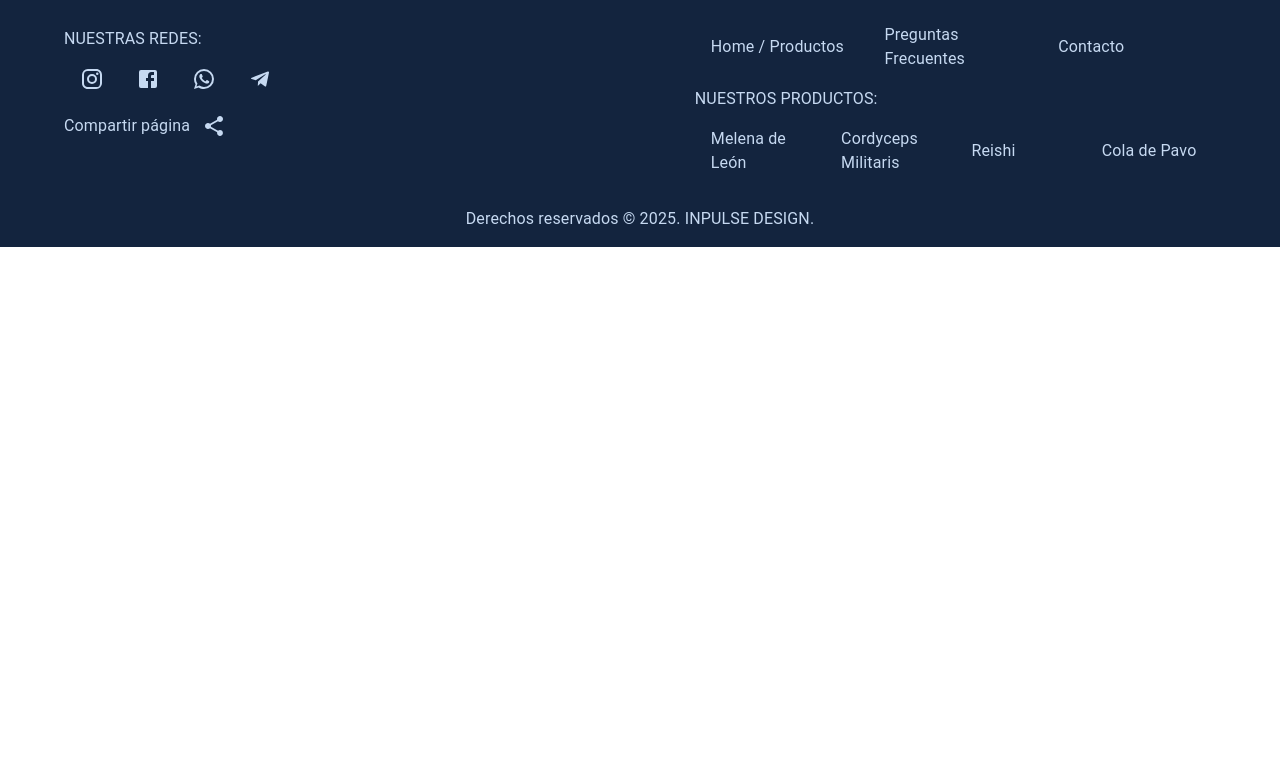
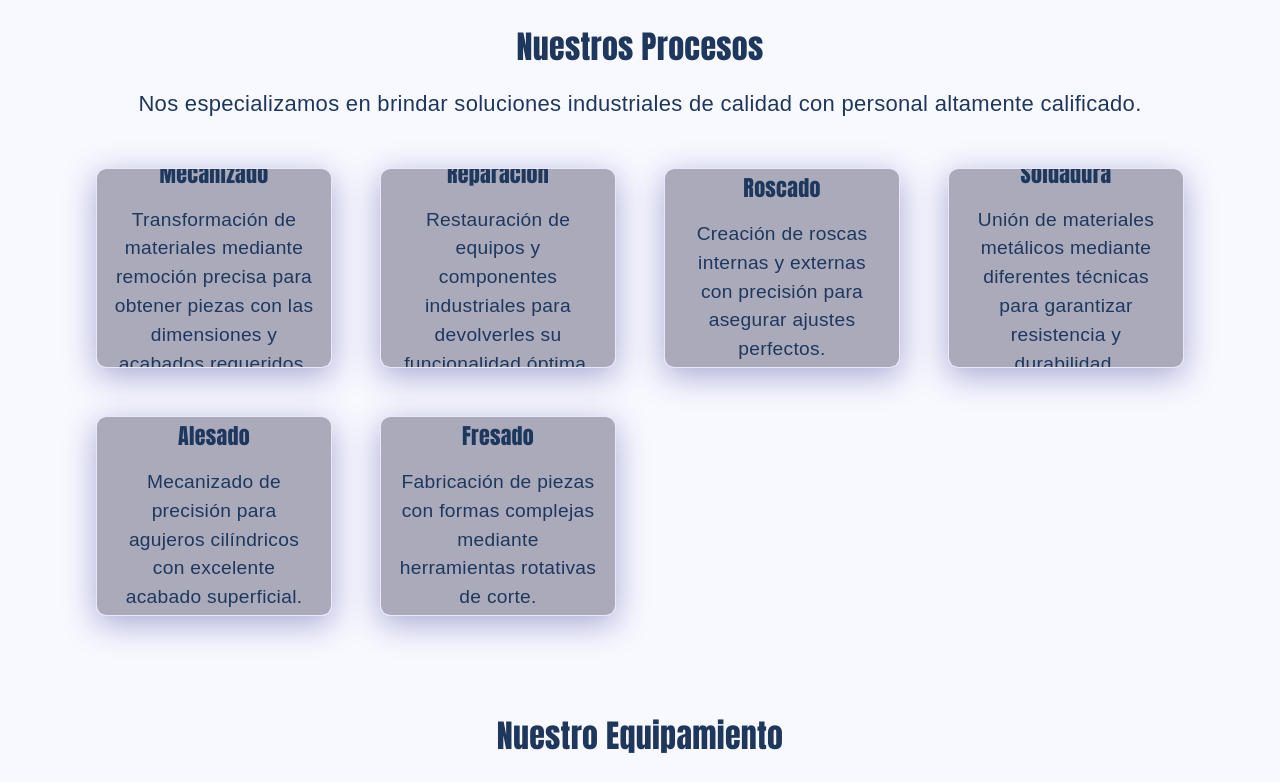
Before and after one commit to EmiLongo/talleres-montreal-react, a React (Vite) app: page / in a window 1280 px wide. Shown: the part 2688-3470 px from the top of the page. Before the commit the page ends 2935 px from the top, so only its background shows below. Built offline with nearby package versions, Linux system fonts and the light colour scheme.

Commit message:
md homePage - se agregan las secciones de procesos y equipos

```diff
--- a/src/modules/home/page/HomePage.tsx
+++ b/src/modules/home/page/HomePage.tsx
@@ -4,6 +4,8 @@ import { Hero } from "../components/Hero";
 import { Services } from "../components/Services";
 import { TrustUs } from "../components/TrustUs";
 import { Contact } from "../components/Contact";
+import { Procedures } from "../components/Procedures";
+import { Equipment } from "../components/Equipment";
 
 export const HomePage: React.FC = () => {
 
@@ -13,6 +15,8 @@ export const HomePage: React.FC = () => {
       <Services />
       <TrustUs />
       <Contact />
+      <Procedures />
+      <Equipment />
     </>
   );
 };
```
